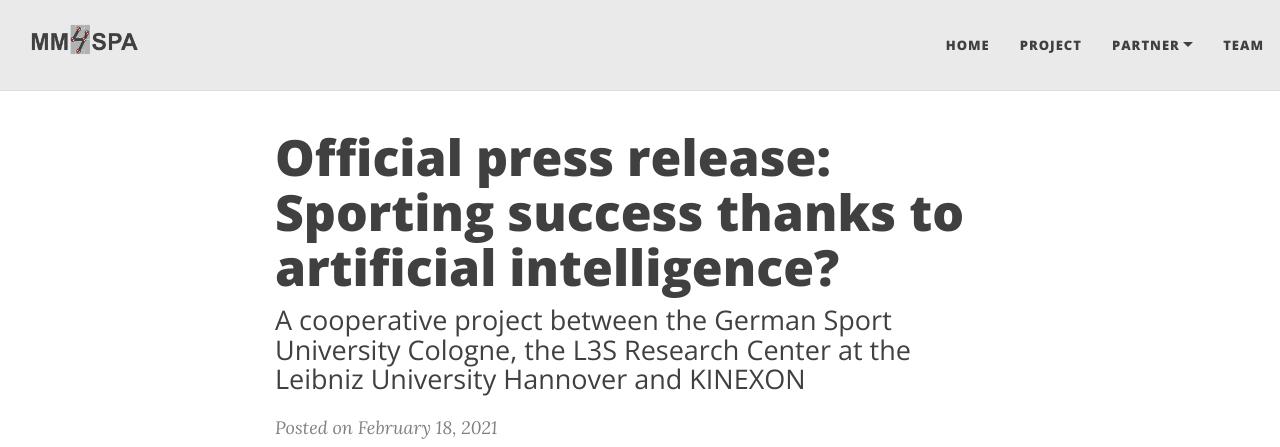
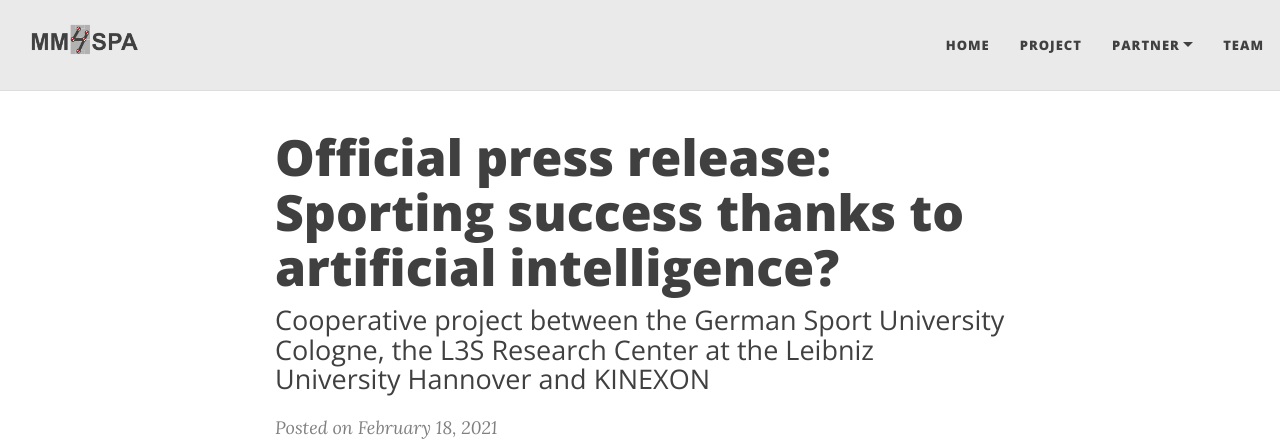
Before and after one commit to MartinWohlan/prototyp_officia_website, a Jekyll site: the page built from _posts/2021-02-18-sporting-success-thanks-to-artificial-intellegence.md, in a window 1280 px wide and 900 px high, cut to the strip 0-447 px from the top of the window. Built offline with Jekyll 4.4.1, drawn with Linux system fonts in a browser that asks for light colours; nearby versions of some CDN libraries.

Commit message:
deleted A

```diff
--- a/_posts/2021-02-18-sporting-success-thanks-to-artificial-intellegence.md
+++ b/_posts/2021-02-18-sporting-success-thanks-to-artificial-intellegence.md
@@ -1,7 +1,7 @@
 ---
 layout: post
 title: "Official press release: Sporting success thanks to artificial intelligence?"
-subtitle: A cooperative project between the German Sport University Cologne, the L3S Research Center at the Leibniz University Hannover and KINEXON
+subtitle: Cooperative project between the German Sport University Cologne, the L3S Research Center at the Leibniz University Hannover and KINEXON
 thumbnail-img: /assets/img/mm4spa-picture6.png
 share-img: /assets/img/mm4spa-picture6.png
 ---
```
